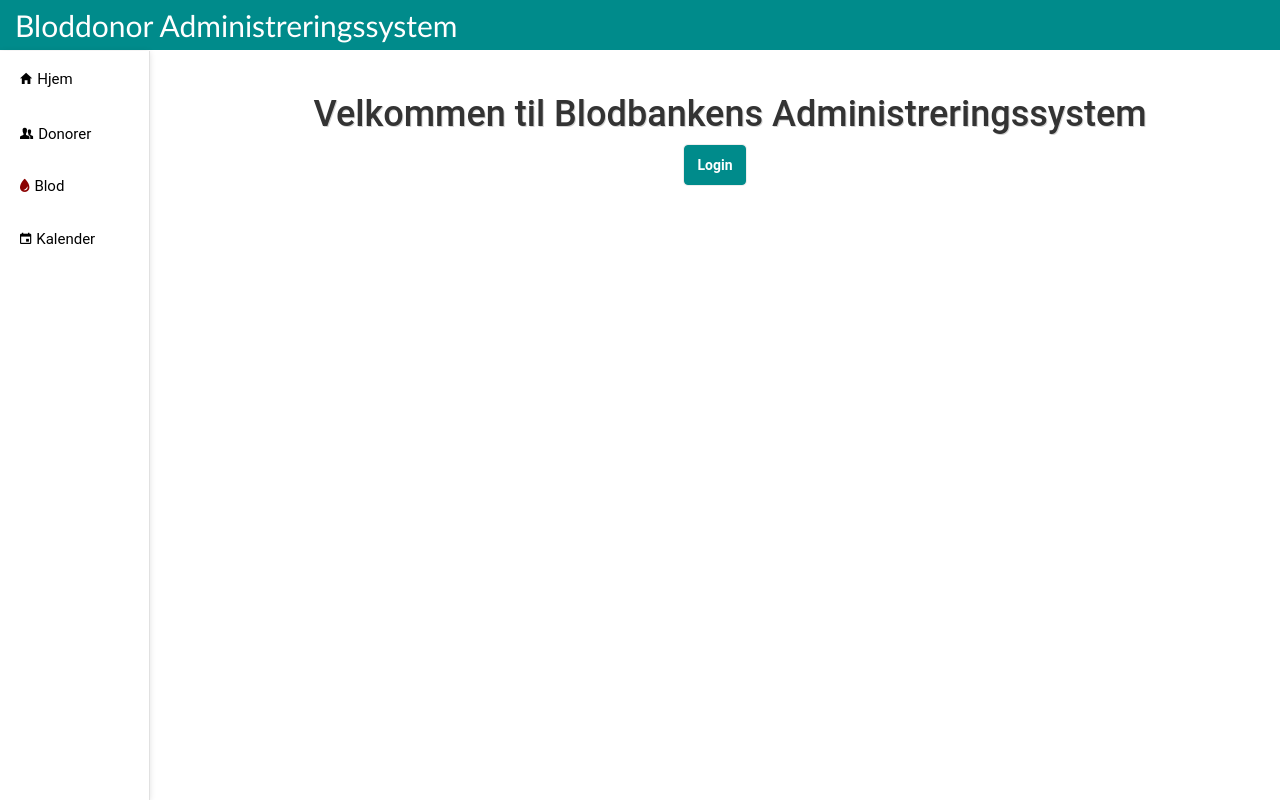
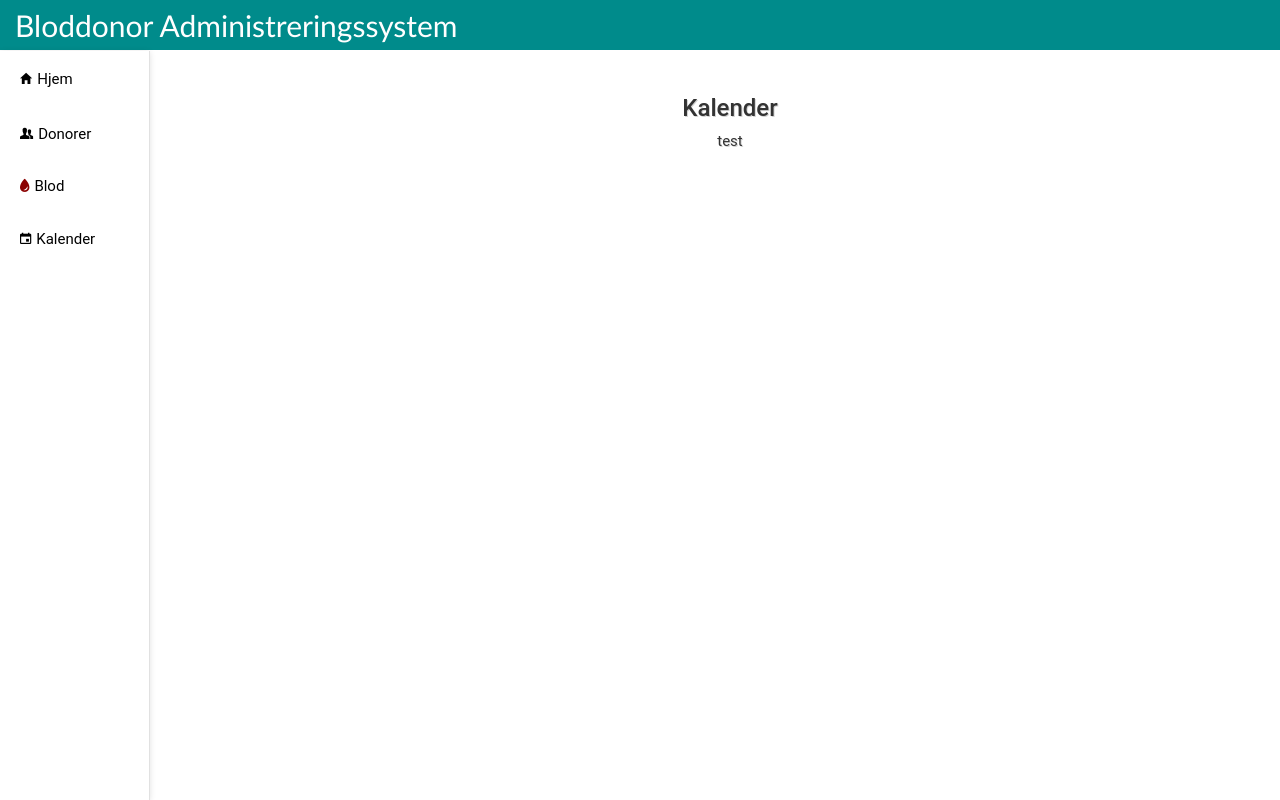
Before and after one commit to mbelchuke/bloodadmin_frontend, a plain HTML site: page index.html at #!/kalender in a window 1280 px wide. Drawn offline with nearby package versions, Linux system fonts and the light colour scheme; files whose address does not match are found by name.

Commit message:
tenna commit

```diff
--- a/index.html
+++ b/index.html
@@ -47,7 +47,7 @@
                     <a ui-sref="blod"><i class="ion-waterdrop"></i>Blod</a>
                 </li>
                 <li>
-                    <a ui-sref="hjem"><i class="ion-android-calendar"></i>Kalender</a>
+                    <a ui-sref="calendar"><i class="ion-android-calendar"></i>Kalender</a>
                 </li>
             </ul>
         </div>
--- a/js/navigation.js
+++ b/js/navigation.js
@@ -21,6 +21,12 @@ angular.module("DonorApp").config(
             controller: "BlodCtrl"
         });
 
+        $stateProvider.state("calendar", {
+            url: "/kalender",
+            templateUrl: "partials/calendar.html",
+            controller: "CalendarCtrl"
+        });
+
         $stateProvider.state("ny-donor", {
             url: "/ny-donor",
             templateUrl: "partials/ny-donor.html",
--- a/partials/calendar.html
+++ b/partials/calendar.html
@@ -1,6 +1,6 @@
 <div class="header">
     <h3>Kalender </h3>
-
+  test
 
 </div>
 
```
